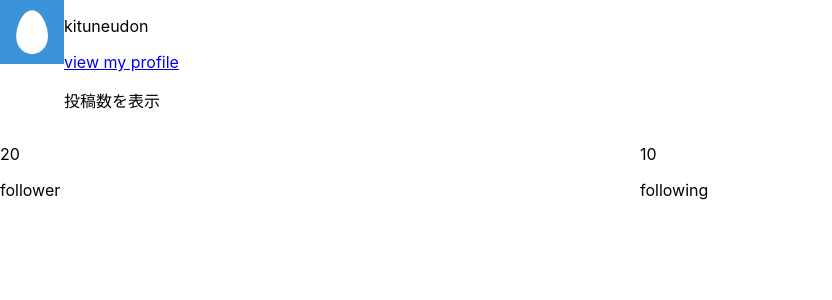
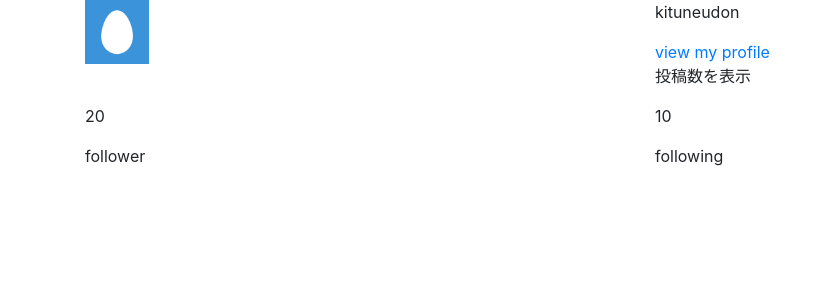
Before and after one commit to KituneUdon/twiiter-like-sns, a React (Create React App) app in the folder frontend/: page / in a window 1280 px wide. Shown: the top 300 px of the page, without its empty margins (0-832 px from the left). Built offline with nearby package versions, Linux system fonts and the light colour scheme.

Commit message:
#7 Bootstrapを導入して、Bootstrapでレイアウトを組みなおした

```diff
--- a/frontend/package.json
+++ b/frontend/package.json
@@ -10,7 +10,9 @@
     "@types/node": "^14.14.21",
     "@types/react": "^17.0.0",
     "@types/react-dom": "^17.0.0",
+    "bootstrap": "^4.6.0",
     "react": "^17.0.1",
+    "react-bootstrap": "^1.4.3",
     "react-dom": "^17.0.1",
     "react-scripts": "4.0.1",
     "ress": "^3.0.0",
@@ -46,6 +48,7 @@
     ]
   },
   "devDependencies": {
+    "@types/bootstrap": "^5.0.4",
     "@types/prettier": "^2.1.6",
     "@types/styled-components": "^5.1.7",
     "@types/testing-library__jest-dom": "^5.9.5",
--- a/frontend/src/App.tsx
+++ b/frontend/src/App.tsx
@@ -3,6 +3,10 @@ import './App.css';
 
 import Profile from './components/Profile';
 
-const App: FC = () => <Profile name="kituneudon" />;
+const App: FC = () => (
+  <>
+    <Profile name="kituneudon" />
+  </>
+);
 
 export default App;
--- a/frontend/src/components/Profile.tsx
+++ b/frontend/src/components/Profile.tsx
@@ -1,6 +1,6 @@
 import React, { FC } from 'react';
 
-import { Container } from './Styles';
+import { Container, Row, Col } from 'react-bootstrap';
 
 import profileImage from '../image/default_profile_image.png';
 import UserInfo from './UserInfo';
@@ -10,17 +10,21 @@ type Props = {
 }
 
 const Profile: FC<Props> = ({ name }) => (
-  <>
-    <Container>
-      <img src={profileImage} alt="プロフィール画像" width="64" height="64" />
-      <div>
+  <Container>
+    <Row>
+      <Col>
+        <img src={profileImage} alt="プロフィール画像" width="64" height="64" />
+      </Col>
+      <Col>
         <p>{name}</p>
         <a href="http://localhost:4000">view my profile</a>
         <p>投稿数を表示</p>
-      </div>
-    </Container>
-    <UserInfo followerNumber={10} followingNumber={20} />
-  </>
+      </Col>
+    </Row>
+    <Row>
+      <UserInfo followerNumber={10} followingNumber={20} />
+    </Row>
+  </Container>
 )
 
 export default Profile;
--- a/frontend/src/components/Styles.tsx
+++ /dev/null
@@ -1,9 +0,0 @@
-import styled from 'styled-components';
-
-export const Container = styled.div`
-  display: flex;
-`;
-
-export const ContainerItem = styled.div`
-  flex: 1;
-`;
--- a/frontend/src/components/UserInfo.tsx
+++ b/frontend/src/components/UserInfo.tsx
@@ -1,6 +1,6 @@
 import React, { FC } from 'react';
 
-import { Container, ContainerItem } from './Styles';
+import { Container, Row, Col } from 'react-bootstrap';
 
 type Props = {
   followingNumber: number;
@@ -9,14 +9,16 @@ type Props = {
 
 const UserInfo: FC<Props> = ({ followingNumber, followerNumber }) => (
   <Container>
-    <ContainerItem>
-      <p>{followingNumber}</p>
-      <p>follower</p>
-    </ContainerItem>
-    <ContainerItem>
-      <p>{followerNumber}</p>
-      <p>following</p>
-    </ContainerItem>
+    <Row>
+      <Col>
+        <p>{followingNumber}</p>
+        <p>follower</p>
+      </Col>
+      <Col>
+        <p>{followerNumber}</p>
+        <p>following</p>
+      </Col>
+    </Row>
   </Container>
 )
 
--- a/frontend/src/index.tsx
+++ b/frontend/src/index.tsx
@@ -4,6 +4,7 @@ import './index.css';
 import App from './App';
 
 import 'ress';
+import 'bootstrap/dist/css/bootstrap.min.css';
 
 ReactDOM.render(
   <React.StrictMode>
```
Also changed, not shown: 2 other files (tests, documents, lock files or other folders).
